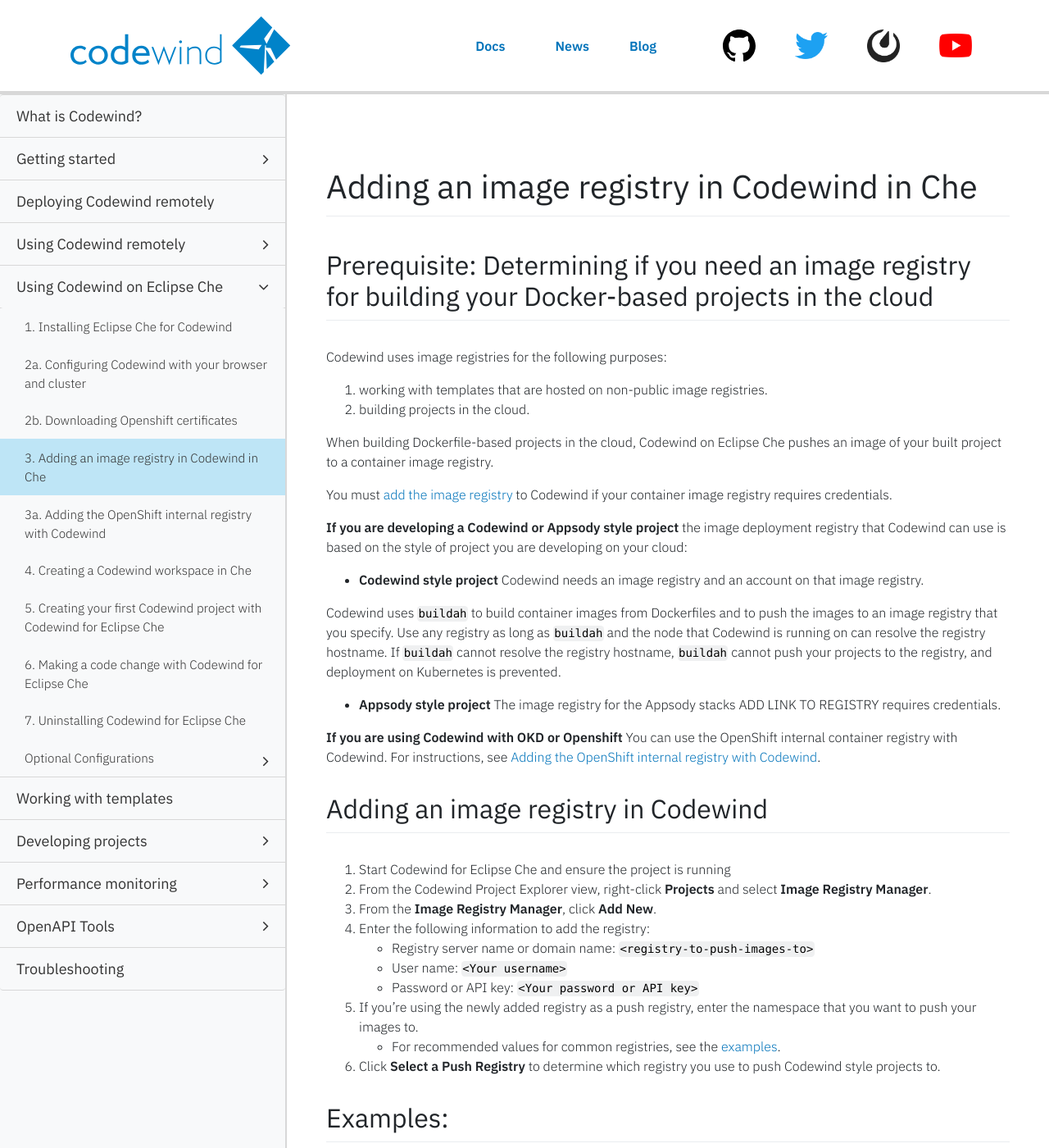
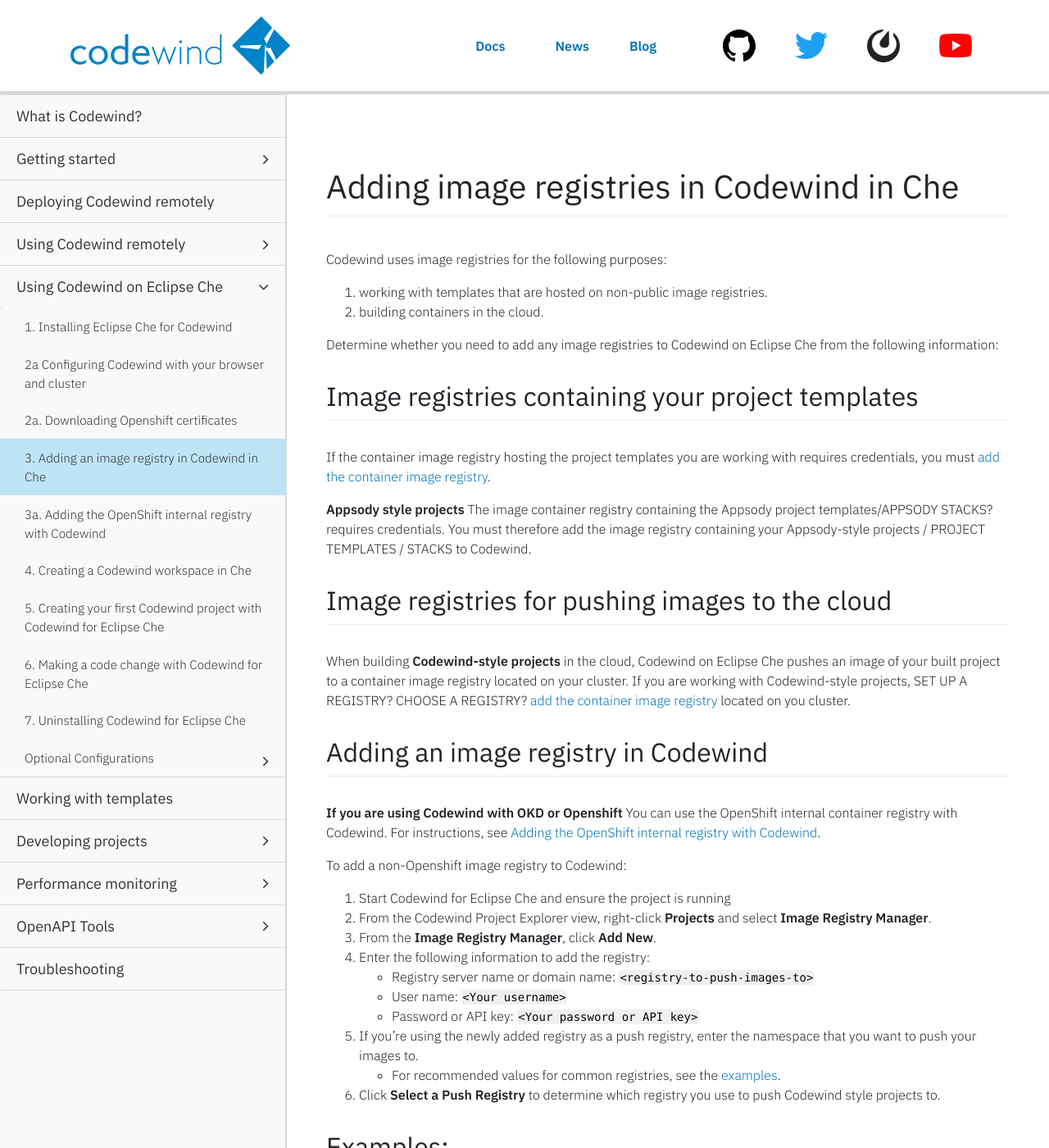
Before and after one commit to eclipse-archived/codewind-docs, a Jekyll site: the page built from docs/_documentations/che-setupregistries.md, in a window 1280 px wide and 1400 px high. Shown: the whole window at 82% size. Built offline with Jekyll 4.4.1, drawn with Linux system fonts in a browser that asks for light colours; nearby versions of some CDN libraries; comment, search, counter and statistics services are not loaded.

Commit message:
separating Openshift particulars
Signed-off-by: MelHopper <melanieh@uk.ibm.com>

```diff
--- a/docs/_data/docstoc.yml
+++ b/docs/_data/docstoc.yml
@@ -51,9 +51,9 @@
   children:
   - title: '1. Installing Eclipse Che for Codewind'
     url: che-installinfo.html
-  - title: '2a. Configuring Codewind with your browser and cluster'
+  - title: '2a Configuring Codewind with your browser and cluster'
     url: che-browserconfig.html
-  - title: '2b. Downloading Openshift certificates'
+  - title: '2a. Downloading Openshift certificates'
     url: che-openshift-certs
   - title: '3. Adding an image registry in Codewind in Che'
     url: che-setupregistries.html
--- a/docs/_documentations/che-setupregistries.md
+++ b/docs/_documentations/che-setupregistries.md
@@ -1,37 +1,36 @@
 ---
 layout: docs
-title: Adding an image registry in Codewind in Che
-description: Adding an image registry in Codewind in Che
+title: Adding image registries in Codewind for Che
+description: AAdding image registries in Codewind for Che
 keywords: container, registry, Che, guidance, image registry, Appsody, Docker, name, push registry, Kubernetes
 duration: 1 minute
 permalink: che-setupregistries
 type: document
 ---
 
-# Adding an image registry in Codewind in Che
-
-## Prerequisite: Determining if you need an image registry for building your Docker-based projects in the cloud
+# Adding image registries in Codewind in Che
 
  Codewind uses image registries for the following purposes:
 
  1. working with templates that are hosted on non-public image registries.
- 2. building projects in the cloud.
+ 2. building containers in the cloud.
 
-When building Dockerfile-based projects in the cloud, Codewind on Eclipse Che pushes an image of your built project to a container image registry.
+ Determine whether you need to add any image registries to Codewind on Eclipse Che from the following information:
 
-You must [add the image registry](#adding-an-image-registry-in-codewind) to Codewind if your container image registry requires credentials.
+## Image registries containing your project templates
+If the container image registry hosting the project templates you are working with requires credentials, you must [add the container image registry](#adding-an-image-registry-in-codewind).
 
-**If you are developing a Codewind or Appsody style project** the image deployment registry that Codewind can use is based on the style of project you are developing on your cloud:
+**Appsody style projects** The image container registry containing the Appsody project templates/APPSODY STACKS? requires credentials. You must therefore add the image registry containing your Appsody-style projects / PROJECT TEMPLATES / STACKS to Codewind.
 
-- **Codewind style project** Codewind needs an image registry and an account on that image registry.
+## Image registries for pushing images to the cloud
 
-Codewind uses [`buildah`](https://github.com/containers/buildah) to build container images from Dockerfiles and to push the images to an image registry that you specify. Use any registry as long as `buildah` and the node that Codewind is running on can resolve the registry hostname. If `buildah` cannot resolve the registry hostname, `buildah` cannot push your projects to the registry, and deployment on Kubernetes is prevented.
+When building **Codewind-style projects** in the cloud, Codewind on Eclipse Che pushes an image of your built project to a container image registry located on your cluster. If you are working with Codewind-style projects, SET UP A REGISTRY? CHOOSE A REGISTRY? [add the container image registry](#adding-an-image-registry-in-codewind) located on you cluster.
 
-- **Appsody style project** The image registry for the Appsody stacks ADD LINK TO REGISTRY requires credentials.
+## Adding an image registry in Codewind
 
 **If you are using Codewind with OKD or Openshift** You can use the OpenShift internal container registry with Codewind. For instructions, see [Adding the OpenShift internal registry with Codewind](openshiftregistry.html).
 
-## Adding an image registry in Codewind
+To add a non-Openshift image registry to Codewind:
 
 1. Start Codewind for Eclipse Che and ensure the project is running
 2. From the Codewind Project Explorer view, right-click **Projects** and select **Image Registry Manager**.
```
Also changed, not shown: docs/_documentations/che-browserconfig.md (+2 -4 lines), docs/_documentations/che-installinfo.md (+1 -1 lines).
